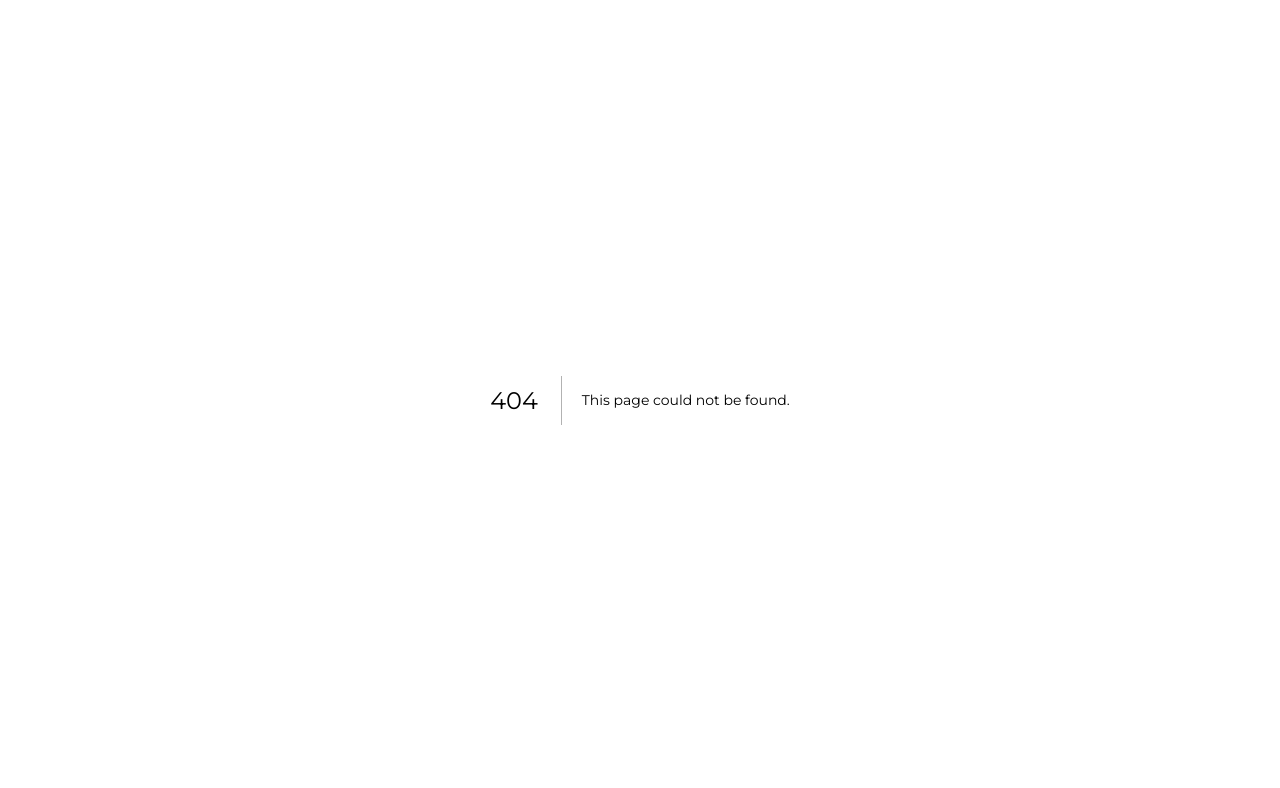
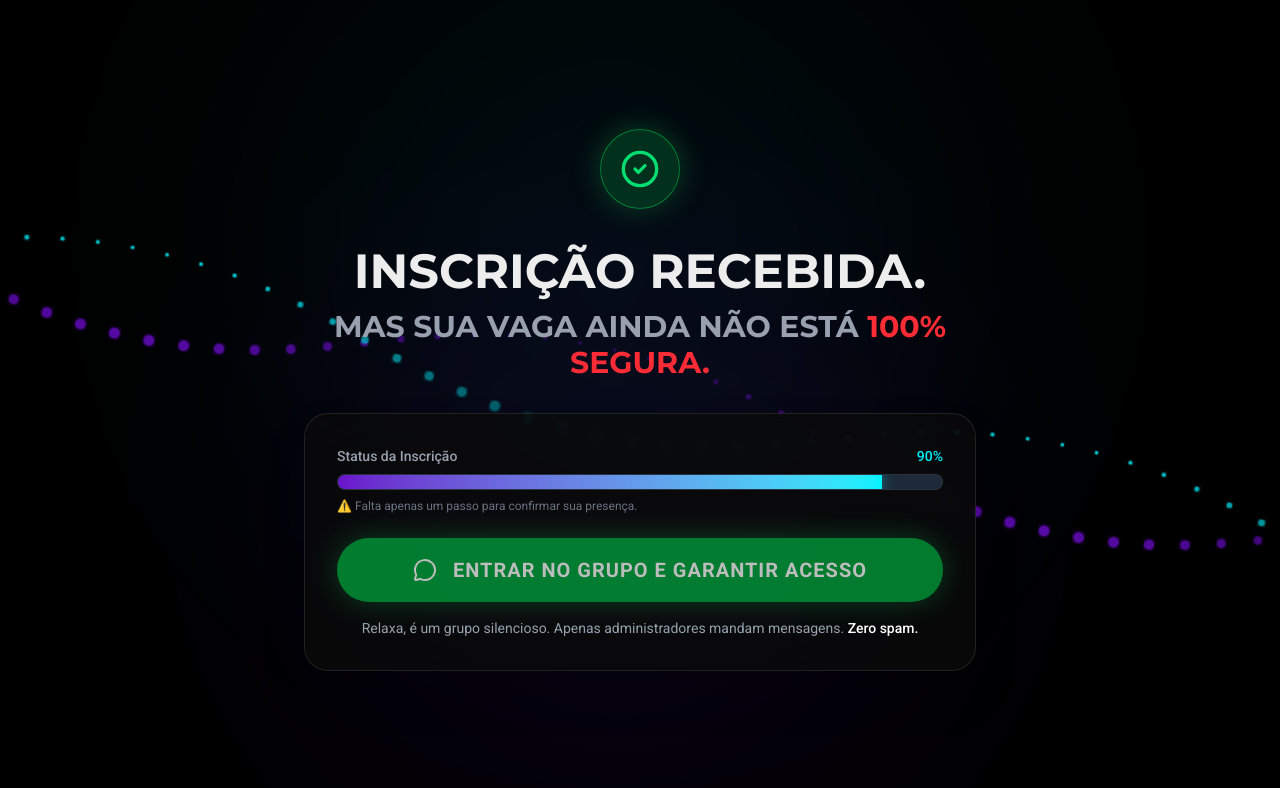
Before and after one commit to OpusHub/lp_webinar_v1, a Next.js app in the folder web-app/: page /obrigado in a window 1280 px wide. Before the commit this address had no page. Shown: the top 788 px of the page. Built offline with nearby package versions, Linux system fonts and the light colour scheme.

Commit message:
feat: add thank you page and redirection logic

```diff
--- /dev/null
+++ b/web-app/app/obrigado/page.tsx
@@ -0,0 +1,101 @@
+"use client";
+
+import { useEffect, useState } from "react";
+import { motion } from "framer-motion";
+import { Button } from "@/components/ui";
+import { CheckCircle2, MessageCircle } from "lucide-react";
+import dynamic from "next/dynamic";
+import Link from "next/link";
+
+// Reuse the background for continuity
+const DnaBackground = dynamic(() => import("@/components/background/DnaBackground").then(mod => mod.DnaBackground));
+
+export default function ThankYouPage() {
+    const [progress, setProgress] = useState(0);
+
+    useEffect(() => {
+        // Animate progress bar to 90%
+        const timer = setTimeout(() => {
+            setProgress(90);
+        }, 500);
+        return () => clearTimeout(timer);
+    }, []);
+
+    return (
+        <main className="min-h-screen relative flex flex-col items-center justify-center p-4 text-center overflow-hidden">
+            <DnaBackground />
+
+            <div className="relative z-10 max-w-2xl w-full space-y-8">
+
+                {/* Icon */}
+                <motion.div
+                    initial={{ scale: 0, opacity: 0 }}
+                    animate={{ scale: 1, opacity: 1 }}
+                    transition={{ type: "spring", duration: 0.8 }}
+                    className="flex justify-center"
+                >
+                    <div className="w-20 h-20 rounded-full bg-green-500/20 flex items-center justify-center border border-green-500/50 shadow-[0_0_30px_rgba(34,197,94,0.3)]">
+                        <CheckCircle2 className="w-10 h-10 text-green-400" />
+                    </div>
+                </motion.div>
+
+                {/* Headlines */}
+                <div className="space-y-4">
+                    <motion.h1
+                        initial={{ y: 20, opacity: 0 }}
+                        animate={{ y: 0, opacity: 1 }}
+                        transition={{ delay: 0.2 }}
+                        className="text-3xl md:text-5xl font-bold leading-tight"
+                    >
+                        INSCRIÇÃO RECEBIDA. <br />
+                        <span className="text-gray-400 text-2xl md:text-3xl block mt-2">
+                            MAS SUA VAGA AINDA NÃO ESTÁ <span className="text-red-500 font-bold">100% SEGURA.</span>
+                        </span>
+                    </motion.h1>
+                </div>
+
+                {/* Progress Bar Section */}
+                <motion.div
+                    initial={{ opacity: 0 }}
+                    animate={{ opacity: 1 }}
+                    transition={{ delay: 0.4 }}
+                    className="bg-[#0A0A0A]/80 backdrop-blur-xl border border-white/10 rounded-3xl p-8 shadow-2xl"
+                >
+                    <div className="mb-6">
+                        <div className="flex justify-between text-sm font-medium mb-2">
+                            <span className="text-gray-400">Status da Inscrição</span>
+                            <span className="text-opus-cyan">{progress}%</span>
+                        </div>
+                        <div className="h-4 bg-gray-800 rounded-full overflow-hidden border border-white/5">
+                            <motion.div
+                                className="h-full bg-gradient-to-r from-opus-purple to-opus-cyan shadow-[0_0_15px_rgba(0,242,254,0.5)]"
+                                initial={{ width: "0%" }}
+                                animate={{ width: `${progress}%` }}
+                                transition={{ duration: 1.5, ease: "easeOut", delay: 0.5 }}
+                            />
+                        </div>
+                        <p className="text-xs text-gray-500 mt-2 text-left">
+                            ⚠️ Falta apenas um passo para confirmar sua presença.
+                        </p>
+                    </div>
+
+                    {/* CTA Button */}
+                    <Link href="https://chat.whatsapp.com/HES292OTSNa8Mgl0jCpA2e?mode=hqrc" target="_blank">
+                        <Button
+                            size="lg"
+                            className="w-full h-16 text-lg md:text-xl font-bold bg-green-600 hover:bg-green-500 border-green-500/50 shadow-[0_0_30px_rgba(34,197,94,0.4)] animate-pulse hover:animate-none transition-all transform hover:scale-[1.02]"
+                        >
+                            <MessageCircle className="mr-2 w-6 h-6" />
+                            ENTRAR NO GRUPO E GARANTIR ACESSO
+                        </Button>
+                    </Link>
+
+                    {/* Micro-copy */}
+                    <p className="mt-4 text-sm text-gray-400">
+                        Relaxa, é um grupo silencioso. Apenas administradores mandam mensagens. <span className="text-white font-medium">Zero spam.</span>
+                    </p>
+                </motion.div>
+            </div>
+        </main>
+    );
+}
--- a/web-app/components/sections/ExitIntentPopup.tsx
+++ b/web-app/components/sections/ExitIntentPopup.tsx
@@ -4,6 +4,7 @@
 import { motion, AnimatePresence } from "framer-motion";
 import { X } from "lucide-react";
 import { Input, Button } from "../ui";
+import { useRouter } from "next/navigation";
 
 export function ExitIntentPopup() {
     const [isVisible, setIsVisible] = useState(false);
@@ -55,6 +56,8 @@
         };
     }, [isVisible]);
 
+    const router = useRouter();
+
     const handleSubmit = async (e: React.FormEvent) => {
         e.preventDefault();
         setStatus('loading');
@@ -74,10 +77,7 @@
 
             if (response.ok) {
                 setStatus('success');
-                setTimeout(() => {
-                    setIsVisible(false);
-                    alert('Inscrição confirmada! Você receberá os detalhes do webinar em breve.');
-                }, 500);
+                router.push('/obrigado');
             } else {
                 setStatus('error');
             }
--- a/web-app/components/sections/Hero.tsx
+++ b/web-app/components/sections/Hero.tsx
@@ -5,6 +5,7 @@
 import { Button, Card, Input, Select } from "../ui";
 import React, { useRef, useState } from "react";
 import Image from "next/image";
+import { useRouter } from "next/navigation";
 
 export function Hero() {
     // Form State
@@ -15,6 +16,8 @@
         channel: ""
     });
     const [status, setStatus] = useState<'idle' | 'loading' | 'success' | 'error'>('idle');
+
+    const router = useRouter();
 
     const handleSubmit = async (e: React.FormEvent) => {
         e.preventDefault();
@@ -35,6 +38,7 @@
 
             if (response.ok) {
                 setStatus('success');
+                router.push('/obrigado');
             } else {
                 setStatus('error');
             }
```
Also changed, not shown: 1 other file (tests, documents, lock files or other folders).
